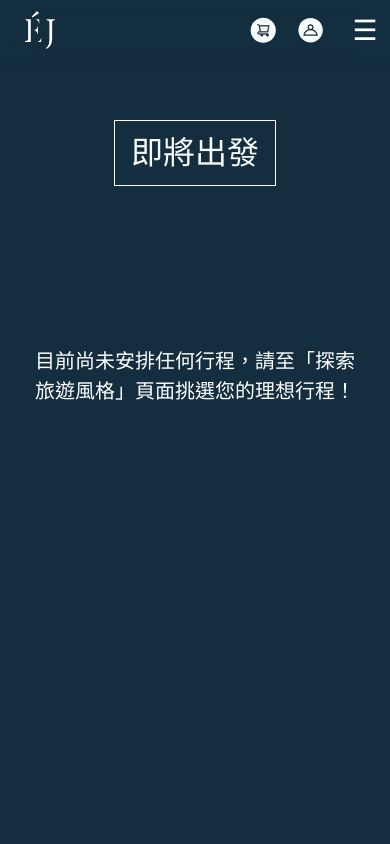
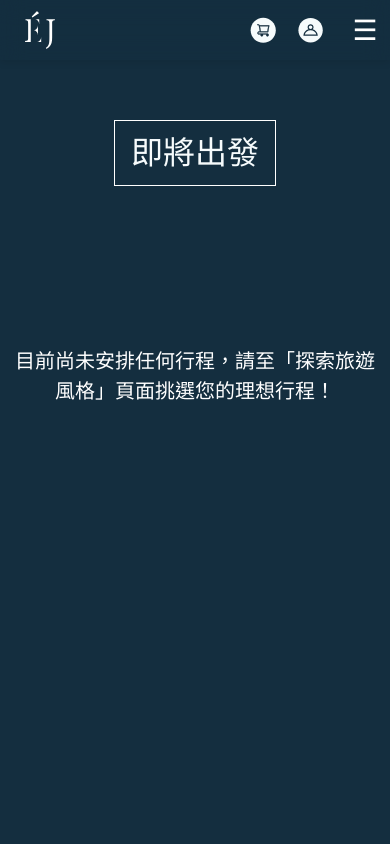
Before and after one commit to TiffanyYang411/travelWeb-react, a React (Vite) app: page /travelWeb-react/upcoming-trips in a window 390 px wide. Shown: the top 844 px of the page. Built offline with nearby package versions, Linux system fonts and the light colour scheme; a web font is replaced by a local one.

Commit message:
tw-0617-14:18

```diff
--- a/src/styles/UpcomingTrips.css
+++ b/src/styles/UpcomingTrips.css
@@ -654,7 +654,7 @@
 /* === 手機 RWD（<= 767px）=== */
 @media screen and (max-width: 740px) {
   .upcoming-page {
-    padding: 80px 30px 60px 30px;
+    padding: 80px 10px 60px 10px;
   }
 
   .upcoming-page-title {
```
